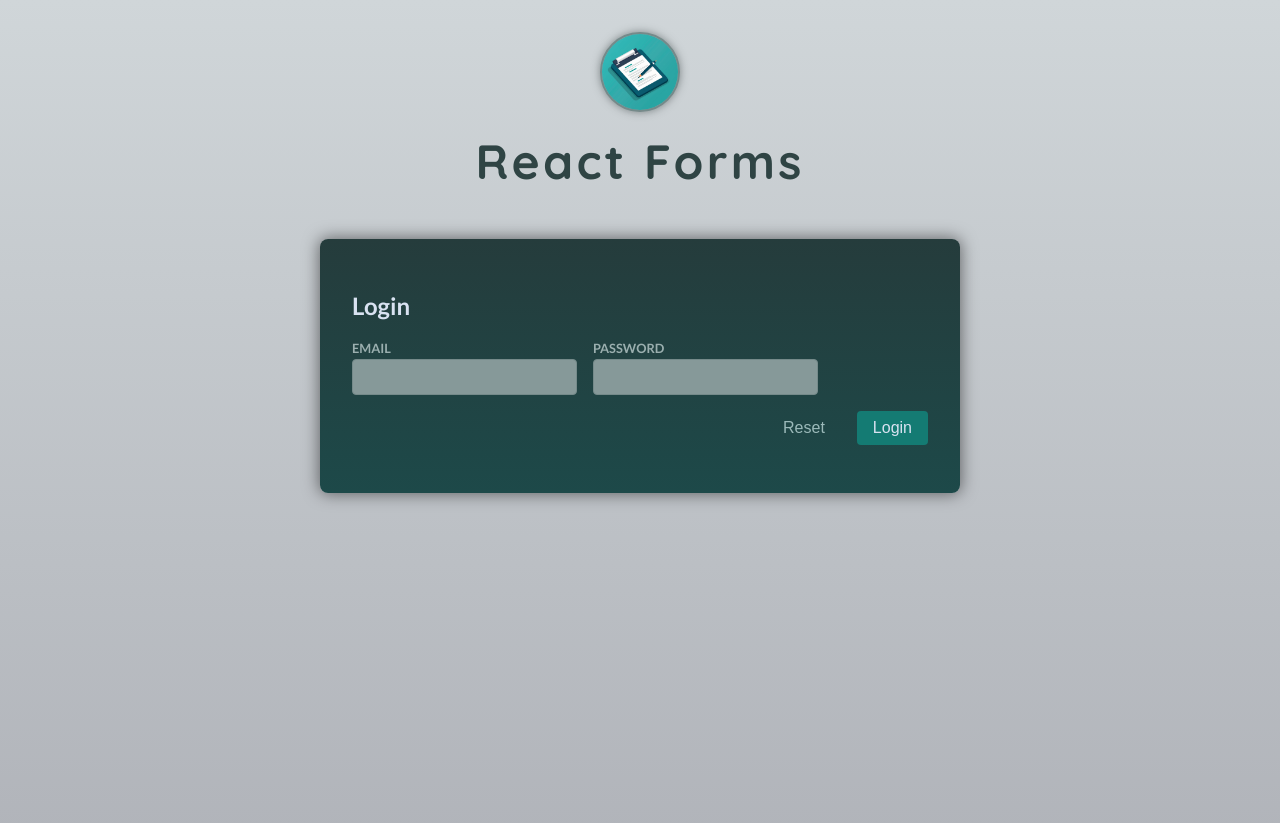
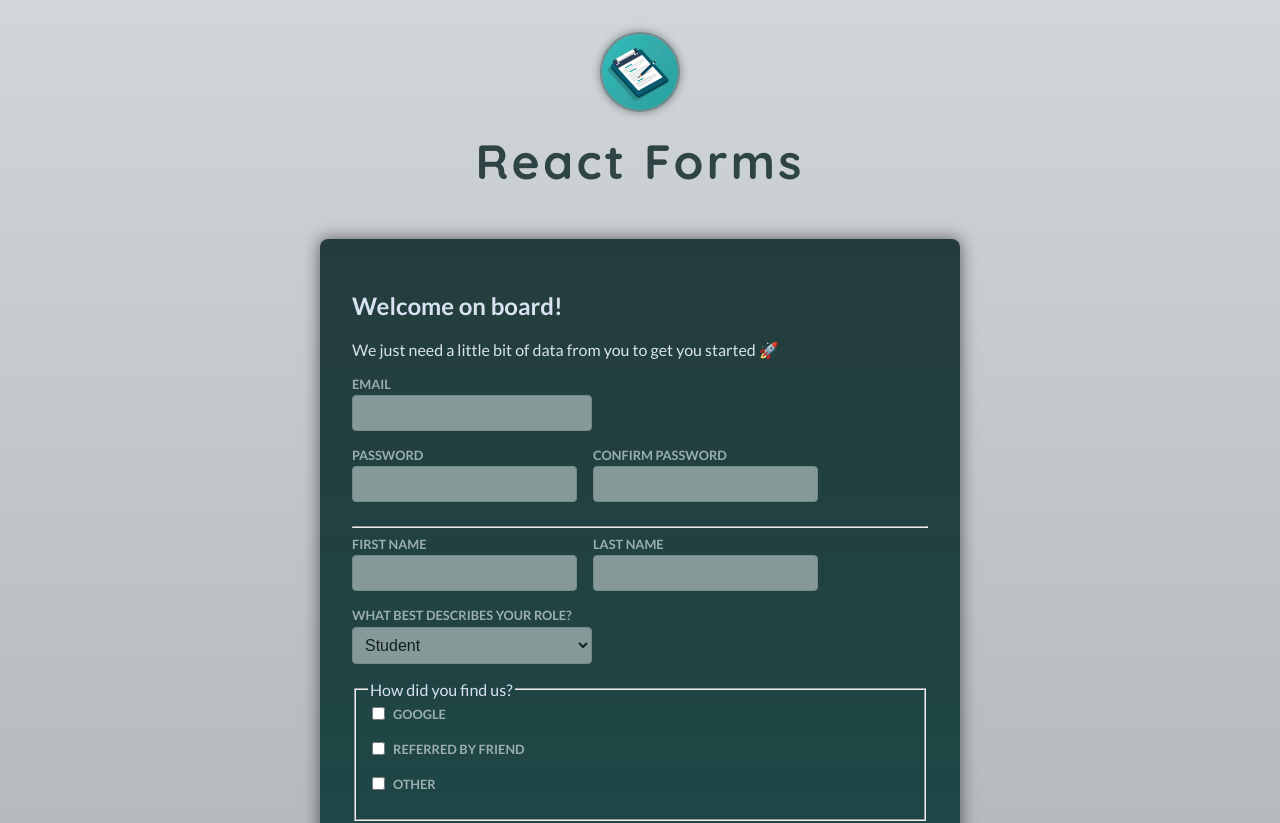
Before and after one commit to AK-codingmaniac/react-form, a React (Vite) app: page / in a window 1280 px wide. Shown: the top 823 px of the page. Built offline with nearby package versions, Linux system fonts and the light colour scheme.

Commit message:
Added FormData approach

```diff
--- a/src/App.jsx
+++ b/src/App.jsx
@@ -1,12 +1,13 @@
-import Header from './components/Header.jsx';
-import Login from './components/Login.jsx';
+import Header from "./components/Header.jsx";
+import Login from "./components/Login.jsx";
+import Signup from "./components/Signup.jsx";
 
 function App() {
   return (
     <>
       <Header />
       <main>
-        <Login />
+        <Signup />
       </main>
     </>
   );
--- /dev/null
+++ b/src/components/Signup.jsx
@@ -0,0 +1,111 @@
+//Approach using FormData() object provided by browser.
+//For it's usage,all the input must have their name attribute set to a value
+export default function Signup() {
+  function handleSubmit(event) {
+    event.preventDefault();
+
+    const fd = new FormData(event.target);
+    const acquisitionChannel = fd.getAll("acquisition");
+    const data = Object.fromEntries(fd.entries()); //Returns the data in the form of an object
+
+    data.acquisition = acquisitionChannel;
+    console.log(data);
+  }
+
+  return (
+    <form onSubmit={handleSubmit}>
+      <h2>Welcome on board!</h2>
+      <p>We just need a little bit of data from you to get you started 🚀</p>
+
+      <div className="control">
+        <label htmlFor="email">Email</label>
+        <input id="email" type="email" name="email" />
+      </div>
+
+      <div className="control-row">
+        <div className="control">
+          <label htmlFor="password">Password</label>
+          <input id="password" type="password" name="password" />
+        </div>
+
+        <div className="control">
+          <label htmlFor="confirm-password">Confirm Password</label>
+          <input
+            id="confirm-password"
+            type="password"
+            name="confirm-password"
+          />
+        </div>
+      </div>
+
+      <hr />
+
+      <div className="control-row">
+        <div className="control">
+          <label htmlFor="first-name">First Name</label>
+          <input type="text" id="first-name" name="first-name" />
+        </div>
+
+        <div className="control">
+          <label htmlFor="last-name">Last Name</label>
+          <input type="text" id="last-name" name="last-name" />
+        </div>
+      </div>
+
+      <div className="control">
+        <label htmlFor="phone">What best describes your role?</label>
+        <select id="role" name="role">
+          <option value="student">Student</option>
+          <option value="teacher">Teacher</option>
+          <option value="employee">Employee</option>
+          <option value="founder">Founder</option>
+          <option value="other">Other</option>
+        </select>
+      </div>
+
+      <fieldset>
+        <legend>How did you find us?</legend>
+        <div className="control">
+          <input
+            type="checkbox"
+            id="google"
+            name="acquisition"
+            value="google"
+          />
+          <label htmlFor="google">Google</label>
+        </div>
+
+        <div className="control">
+          <input
+            type="checkbox"
+            id="friend"
+            name="acquisition"
+            value="friend"
+          />
+          <label htmlFor="friend">Referred by friend</label>
+        </div>
+
+        <div className="control">
+          <input type="checkbox" id="other" name="acquisition" value="other" />
+          <label htmlFor="other">Other</label>
+        </div>
+      </fieldset>
+
+      <div className="control">
+        <label htmlFor="terms-and-conditions">
+          <input type="checkbox" id="terms-and-conditions" name="terms" />I
+          agree to the terms and conditions
+        </label>
+      </div>
+
+      <p className="form-actions">
+        <button type="reset" className="button button-flat">
+          Reset
+        </button>
+        <button type="submit" className="button">
+          Sign up
+        </button>
+      </p>
+    </form>
+  );
+}
```
